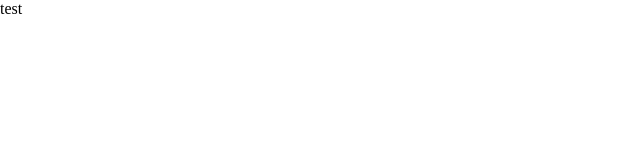
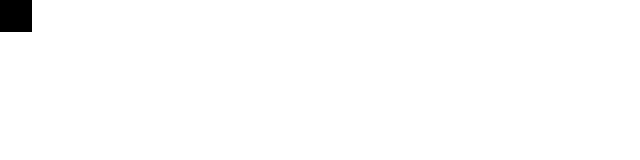
Before and after one commit to psst54/picrew-quiz, a Next.js app: page / in a window 1280 px wide. Shown: the top 160 px of the page, without its empty margins (0-640 px from the left). Built offline with nearby package versions, Linux system fonts and the light colour scheme; a web font is replaced by a local one.

Commit message:
➕ setting styled-components

```diff
--- a/next.config.js
+++ b/next.config.js
@@ -1,4 +1,4 @@
 /** @type {import('next').NextConfig} */
-const nextConfig = {}
+const nextConfig = {};
 
-module.exports = nextConfig
+module.exports = nextConfig;
--- a/package.json
+++ b/package.json
@@ -17,6 +17,7 @@
     "next": "13.4.7",
     "react": "18.2.0",
     "react-dom": "18.2.0",
+    "styled-components": "^6.0.0-rc.6",
     "typescript": "5.1.3"
   }
 }
--- a/src/app/page.tsx
+++ b/src/app/page.tsx
@@ -1,7 +1,13 @@
+"use client";
+
+import styled from "styled-components";
+
+const Tmp = styled.div`
+  width: 2rem;
+  height: 2rem;
+  background: black;
+`;
+
 export default function Home() {
-  return (
-    <main>
-      <div>test</div>
-    </main>
-  );
+  return <Tmp />;
 }
```
Also changed, not shown: 1 other file (tests, documents, lock files or other folders).
